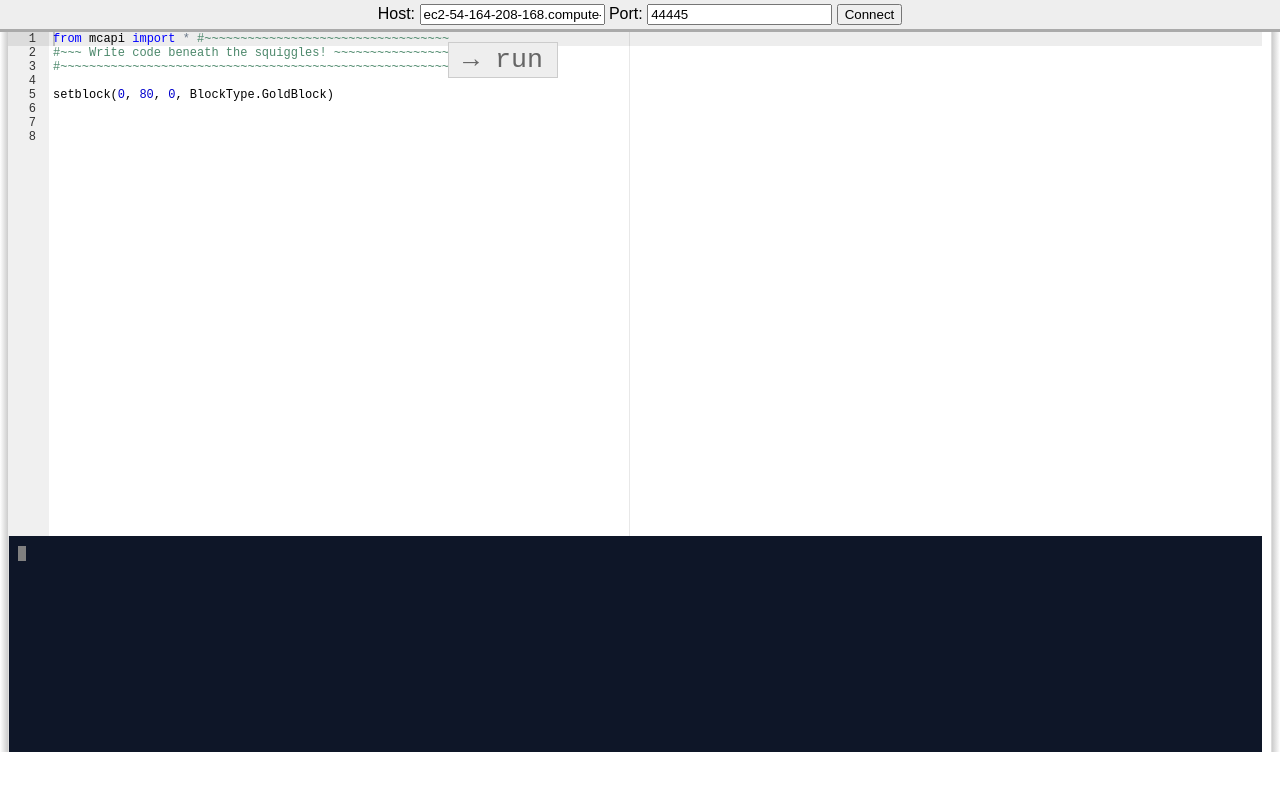
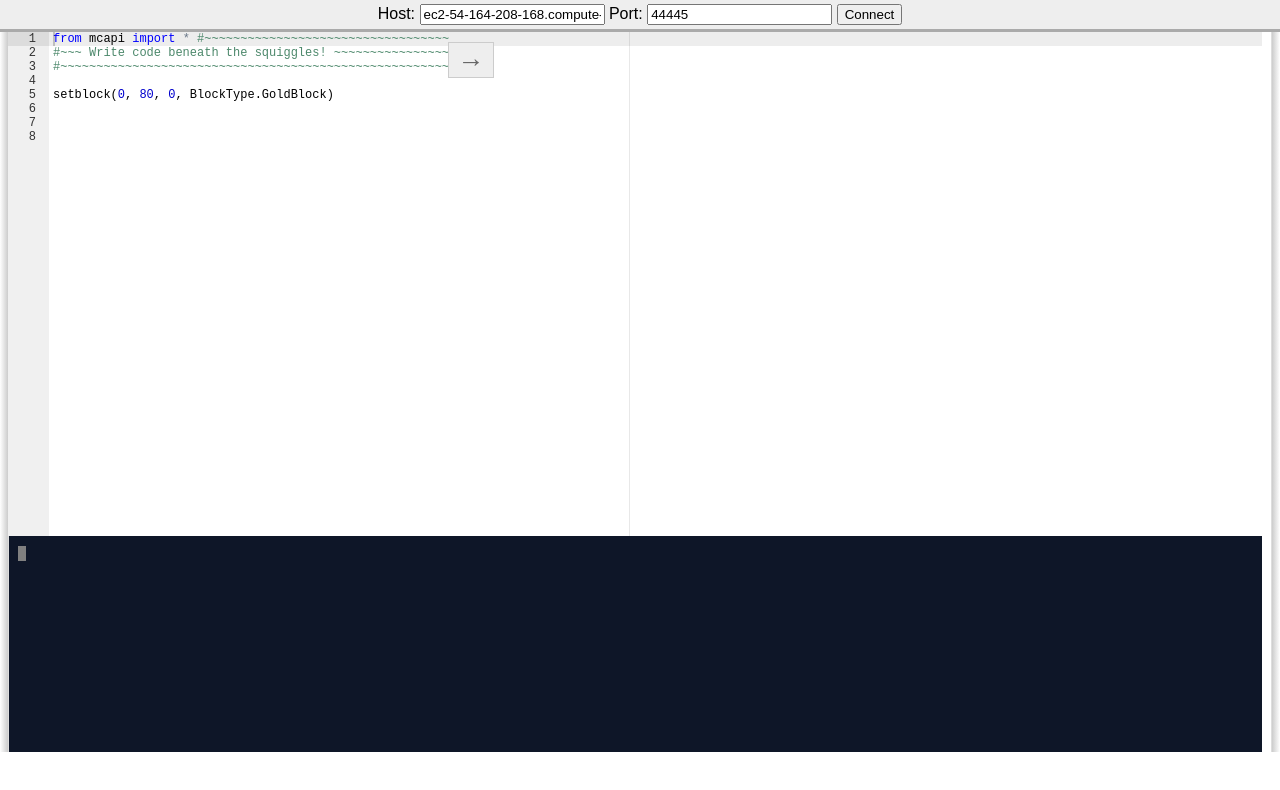
Before and after one commit to gamestartdev/mponline, a website: page client/index.html in a window 1280 px wide. Drawn offline with Linux system fonts and the light colour scheme.

Commit message:
run button is arrow, not words

```diff
--- a/client/index.html
+++ b/client/index.html
@@ -37,7 +37,7 @@
     <div id="main" unselectable="">
       <div id="resize-left"></div>
       <div id="content-workspace">
-        <div id="runbutton">&rarr; run</div>
+        <div id="runbutton">&rarr;</div>
         <div id="editor">from mcapi import *	#~~~~~~~~~~~~~~~~~~~~~~~~~~~~~~~~~~
 #~~~ Write code beneath the squiggles! ~~~~~~~~~~~~~~~~~~~~
 #~~~~~~~~~~~~~~~~~~~~~~~~~~~~~~~~~~~~~~~~~~~~~~~~~~~~~~~~~~
```
